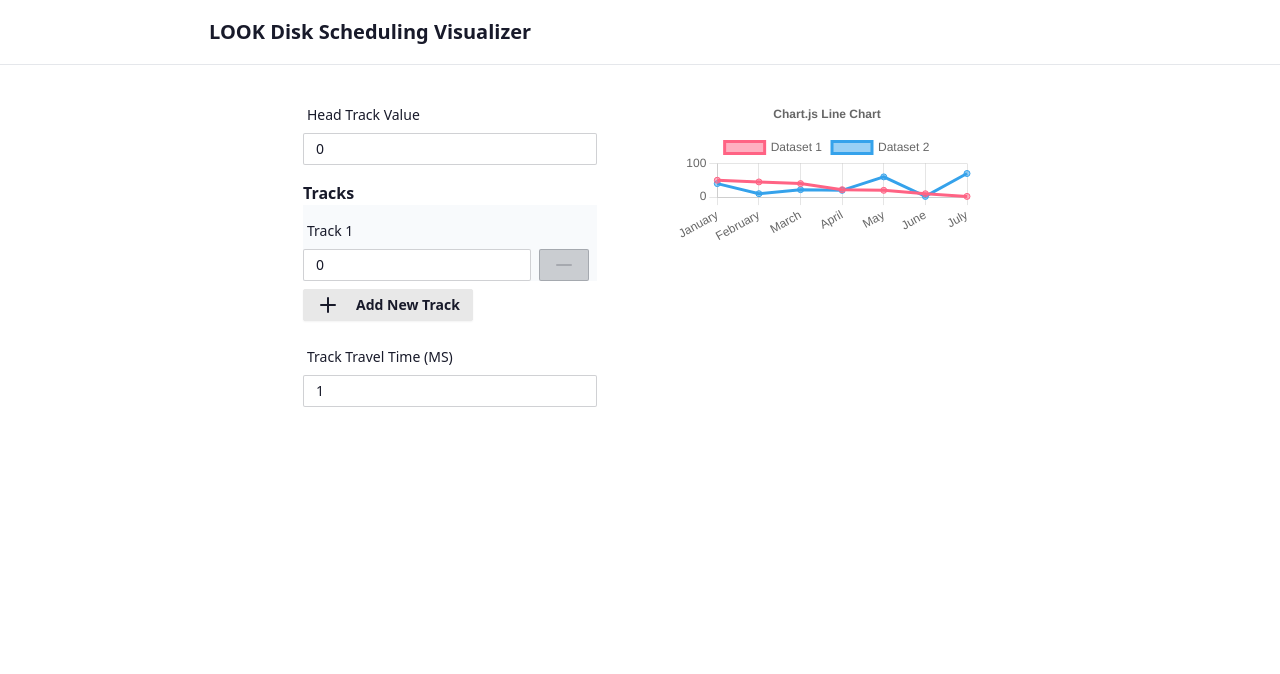
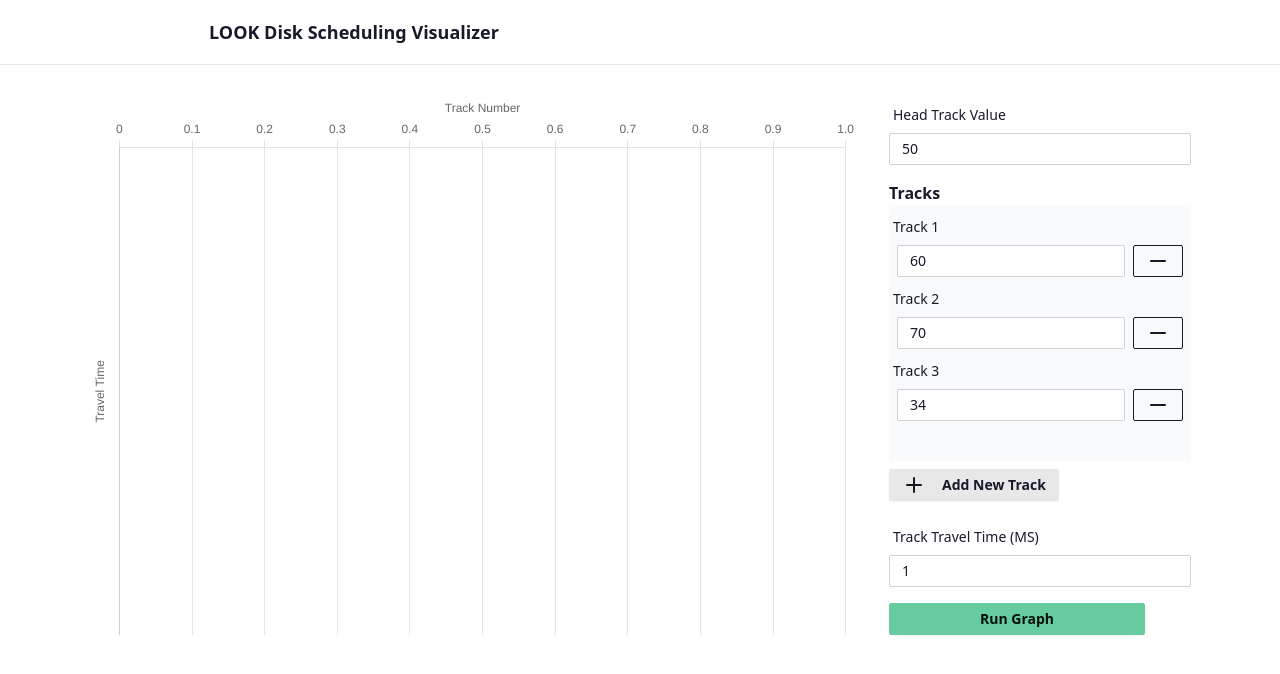
Before and after one commit to roiceee/look-disk-scheduling-algorithm-visualizer, a React (Vite) app: page / in a window 1280 px wide. Shown: the top 674 px of the page. Built offline with nearby package versions, Linux system fonts and the light colour scheme.

Commit message:
Refactor Navbar and lookDiskScheduling functions

```diff
--- a/src/App.tsx
+++ b/src/App.tsx
@@ -1,26 +1,40 @@
+import { Minus, Plus } from "lucide-react";
 import { useCallback, useState } from "react";
 import Navbar from "./components/Navbar";
-import { Minus, Plus } from "lucide-react";
-import { lookDiskScheduling, calculateTotalMovementAndTime, calculateAverageSeekTime } from "./services/computation";
+import { lookDiskScheduling } from "./services/computation";
 
 import {
+  CategoryScale,
   Chart as ChartJS,
-  CategoryScale,
+  Legend,
+  LineElement,
   LinearScale,
   PointElement,
-  LineElement,
   Title,
   Tooltip,
-  Legend,
-} from 'chart.js';
-import { Line } from 'react-chartjs-2';
+} from "chart.js";
+import { Line } from "react-chartjs-2";
 
 function App() {
-  const [headTrack, setHeadTrack] = useState<number>(0);
+  const [headTrack, setHeadTrack] = useState<number>(50);
 
-  const [tracks, setTracks] = useState<number[]>([0]);
+  const [tracks, setTracks] = useState<number[]>([60, 70, 34]);
 
   const [travelTime, setTravelTime] = useState<number>(1);
+
+  const [graphData, setGraphData] = useState<{
+    tracks: number[];
+    travelTime: number[];
+  }>({
+    tracks: [],
+    travelTime: [],
+  });
+
+  const runGraph = useCallback(() => {
+    const result = lookDiskScheduling(headTrack, tracks, travelTime);
+
+    setGraphData(result);
+  }, [headTrack, tracks, travelTime, setGraphData]);
 
   const handleAddTrack = () => {
     setTracks([...tracks, 0]);
@@ -59,59 +73,67 @@ function App() {
     Legend
   );
 
-  //Line options
-  const options = {
-    responsive: true,
-    plugins: {
-      legend: {
-        position: 'top' as const,
-      },
-      title: {
-        display: true,
-        text: 'Chart.js Line Chart',
-      },
-    },
-  };
-
-  //Line Labels
-  const labels = ['January', 'February', 'March', 'April', 'May', 'June', 'July'];
-
   //Test Case For Computation
-  const headPosition: number = 50;
-  const trackRequests: number[] = [40, 10, 22, 20, 60, 2, 70, 45];
-  const arrangedTracks: number[] = lookDiskScheduling(headPosition, trackRequests);
-  // const timePerTrack: number = 5; // assuming it takes 5 milliseconds to travel from one track to another
-
-  // console.log(arrangedTracks);
-  // console.log(calculateTotalMovementAndTime(arrangedTracks, timePerTrack));
-  // console.log(calculateAverageSeekTime(arrangedTracks, timePerTrack));
-
-  const data = {
-    labels,
-    datasets: [
-      {
-        label: 'Dataset 1',
-        data: arrangedTracks,
-        borderColor: 'rgb(255, 99, 132)',
-        backgroundColor: 'rgba(255, 99, 132, 0.5)',
-      },
-      {
-        label: 'Dataset 2',
-        data: [40, 10, 22, 20, 60, 2, 70, 45],
-        borderColor: 'rgb(53, 162, 235)',
-        backgroundColor: 'rgba(53, 162, 235, 0.5)',
-      },
-    ],
-  };
-
-
+  // const headPosition: number = 50;
+  // const trackRequests: number[] = [40, 10, 22, 20, 60, 2, 70, 45];
+  // const result: {
+  //   tracks: number[];
+  //   travelTime: number[];
+  // } = lookDiskScheduling(headPosition, trackRequests, 1);
 
   return (
     <main>
       <Navbar className="mb-8 sm:px-20 lg:px-48" />
 
-      <div className="flex flex-col sm:flex-row justify-center gap-20">
-        <section className="sm:items-center">
+      <div className="flex flex-col lg:flex-row justify-center gap-8 px-2 flex-grow-0">
+        <section>
+          <Line
+            className="h-96 "
+            options={{
+              indexAxis: "y", // This makes the chart horizontal
+
+              scales: {
+                x: {
+                  type: "linear",
+                  ticks: {
+                    autoSkip: false,
+                  },
+                  beginAtZero: true,
+                  position: "top",
+                  title: {
+                    display: true,
+                    text: "Track Number",
+                  },
+                },
+                y: {
+                  title: {
+                    display: true,
+                    text: "Travel Time",
+                  },
+                },
+              },
+              maintainAspectRatio: false,
+              responsive: true,
+              plugins: {
+                legend: {
+                  display: false,
+                },
+              },
+            }}
+            data={{
+              labels: graphData.travelTime,
+              datasets: [
+                {
+                  data: graphData.tracks,
+                  borderColor: "rgb(255, 99, 132)",
+                  backgroundColor: "rgba(255, 99, 132, 0.5)",
+                },
+              ],
+            }}
+          />
+        </section>
+
+        <section className="sm:items-center min-w-48">
           <label className="form-control w-full max-w-xs">
             <div className="label">
               <span className="label-text">Head Track Value</span>
@@ -132,15 +154,15 @@ function App() {
 
           <div className="mt-4 w-full max-w-sm">
             <h2 className="font-bold">Tracks</h2>
-            <div className="max-h-96 overflow-y-auto pr-2 bg-slate-50">
+            <div className="h-64 overflow-y-auto bg-slate-50">
               {tracks.map((track, index) => (
-                <div key={`track-${index}`} className="mt-2">
+                <div key={`track-${index}`} className="mt-1">
                   <label className="form-control w-full max-w-xs">
                     <div className="label">
                       <span className="label-text">Track {index + 1}</span>
                     </div>
                   </label>
-                  <div className="flex items-center justify-center gap-2">
+                  <div className="flex items-center justify-center gap-2 px-2">
                     <input
                       type="number"
                       min={1}
@@ -190,10 +212,15 @@ function App() {
               />
             </label>
           </div>
-        </section>
 
-        <section className="">
-          <Line options={options} data={data} />
+          <div className="mt-4">
+            <button
+              onClick={runGraph}
+              className="btn btn-accent btn-sm btn-wide"
+            >
+              Run Graph
+            </button>
+          </div>
         </section>
       </div>
     </main>
--- a/src/components/Navbar.tsx
+++ b/src/components/Navbar.tsx
@@ -5,7 +5,7 @@ interface Props {
 export default function Navbar({ className }: Props) {
   return (
     <div className={`navbar bg-base-100 border-b ${className}`}>
-      <a className="btn btn-ghost text-xl">LOOK Disk Scheduling Visualizer</a>
+      <a className="btn btn-ghost text-md sm:text-lg">LOOK Disk Scheduling Visualizer</a>
     </div>
   );
 }
--- a/src/services/computation.ts
+++ b/src/services/computation.ts
@@ -1,31 +1,74 @@
-export function lookDiskScheduling(head: number, tracks: number[]): number[] {
+export function lookDiskScheduling(
+  head: number,
+  tracks: number[],
+  travelTime: number
+): { tracks: number[]; travelTime: number[] } {
   if (tracks.length === 0) {
-        return [head];
+    return { tracks, travelTime: [0] };
   }
 
-    tracks.sort((a, b) => a - b);
+  tracks = tracks.sort((a, b) => a - b);
 
-    let splitIndex = tracks.findIndex(track => track > head);
+  const splitIndex = tracks.findIndex((track) => track > head);
 
-    let lowerTracks = tracks.slice(0, splitIndex);
-    let upperTracks = tracks.slice(splitIndex);
+  const lowerTracks = tracks.slice(0, splitIndex);
+  const upperTracks = tracks.slice(splitIndex);
+
 
   let result: number[] = [head];
-    if (lowerTracks.length === 0 || (upperTracks.length > 0 && head - lowerTracks[lowerTracks.length - 1] > upperTracks[0] - head)) {
-        result = result.concat(upperTracks.concat(lowerTracks.reverse()));
-    } else {
-        result = result.concat(lowerTracks.reverse().concat(upperTracks));
+
+  if (upperTracks.length === 0) {
+    result = result.concat(lowerTracks.reverse());
+
+    return {
+      tracks: result,
+      travelTime: getTravelTimes(travelTime, result.length),
+    };
   }
 
-    return result;
+  if (lowerTracks.length === 0) {
+    result = result.concat(upperTracks);
+
+    return {
+      tracks: result,
+      travelTime: getTravelTimes(travelTime, result.length),
+    };
   }
 
-export function calculateTotalMovementAndTime(travelledTracks: number[], timePerTrack: number): { totalTracksTravelled: number, totalTimeTaken: number } {
+  result = result.concat(upperTracks).concat(lowerTracks.reverse());
+
+  return {
+    tracks: result,
+    travelTime: getTravelTimes(travelTime, result.length),
+  };
+}
+
+function getTravelTimes(
+  travelTime: number,
+  trackEntriesLength: number
+): number[] {
+  let currentTravelTime = 0;
+  const travelTimes = [];
+  travelTimes.push(currentTravelTime);
+  for (let i = 0; i < trackEntriesLength - 1; i++) {
+    currentTravelTime += travelTime;
+    travelTimes.push(currentTravelTime);
+  }
+
+  return travelTimes;
+}
+
+export function calculateTotalMovementAndTime(
+  travelledTracks: number[],
+  timePerTrack: number
+): { totalTracksTravelled: number; totalTimeTaken: number } {
   let totalTracksTravelled = 0;
   let totalTimeTaken = 0;
 
-    for (let i = 0; i < travelledTracks.length-1; i++) {
-        totalTracksTravelled += Math.abs(travelledTracks[i] - travelledTracks[i + 1]);
+  for (let i = 0; i < travelledTracks.length - 1; i++) {
+    totalTracksTravelled += Math.abs(
+      travelledTracks[i] - travelledTracks[i + 1]
+    );
   }
 
   totalTimeTaken = totalTracksTravelled * timePerTrack;
@@ -33,7 +76,13 @@ export function calculateTotalMovementAndTime(travelledTracks: number[], timePer
   return { totalTracksTravelled, totalTimeTaken };
 }
 
-export function calculateAverageSeekTime(travelledTracks: number[], timePerTrack: number): number {
-    let { totalTracksTravelled, totalTimeTaken } = calculateTotalMovementAndTime(travelledTracks, timePerTrack);
-    return totalTimeTaken / (travelledTracks.length-1);
+export function calculateAverageSeekTime(
+  travelledTracks: number[],
+  timePerTrack: number
+): number {
+  let { totalTracksTravelled, totalTimeTaken } = calculateTotalMovementAndTime(
+    travelledTracks,
+    timePerTrack
+  );
+  return totalTimeTaken / (travelledTracks.length - 1);
 }
```
Lines whose indentation alone changed are shown as unchanged.
